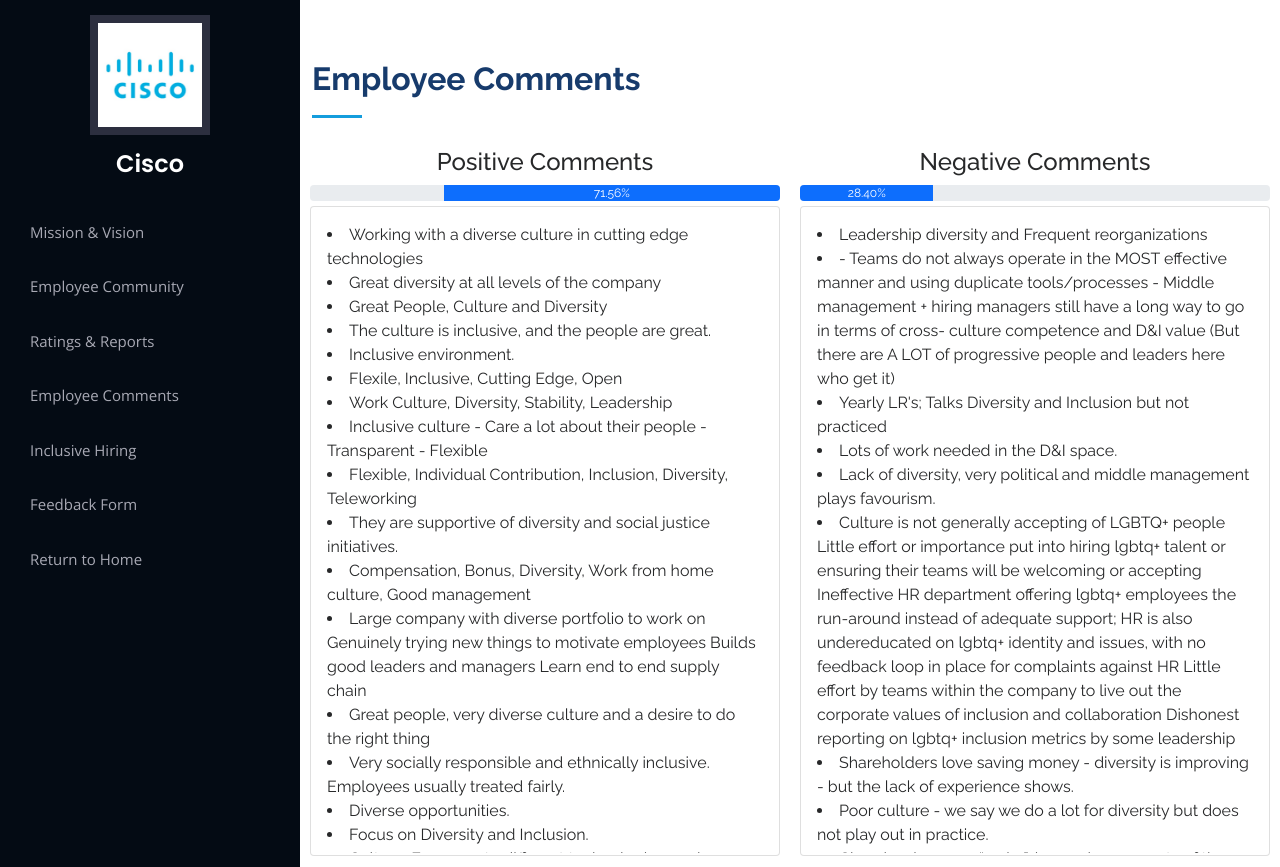
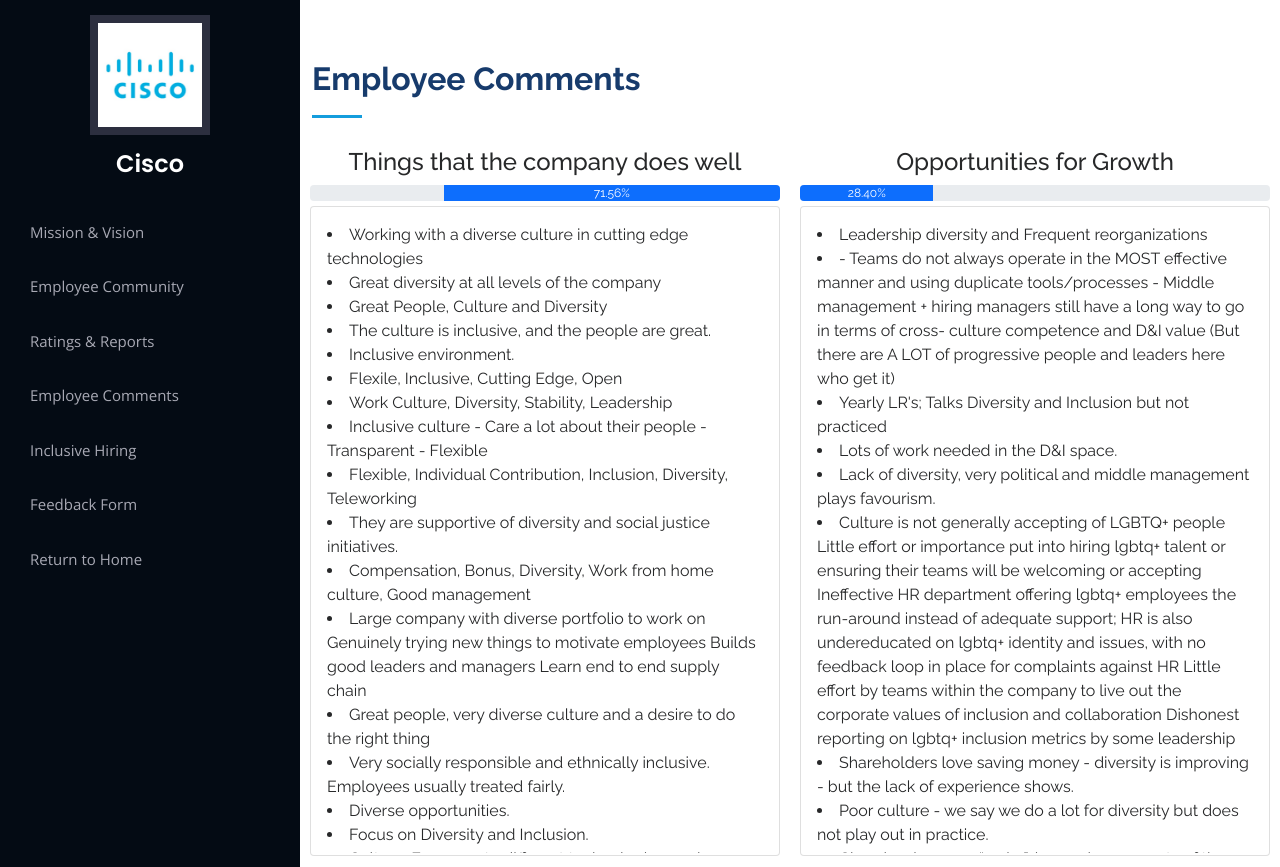
Before and after one commit to sawhney-kartik/inclusive-employement, a Flask app: page /cisco/employee/ in a window 1280 px wide. Shown: the top 867 px of the page. Run offline with Flask 2, Linux system fonts and the light colour scheme; some libraries are stand-ins or nearby versions.

Commit message:
changed headings

```diff
--- a/Website/templates/cisco_tabs/employee.html
+++ b/Website/templates/cisco_tabs/employee.html
@@ -84,7 +84,7 @@
           <h2>Employee Comments</h2>
             <div class="row">
               <div class="column" style="font-family: 'Raleway', sans-serif">
-                <center><h4>Positive Comments</h4></center>
+                <center><h4>Things that the company does well</h4></center>
                 <div class="progress justify-content-end">
                   <div class="progress-bar" style="width: 71.56%"> 71.56% </div>
                 </div>
@@ -348,7 +348,7 @@
                 </div>
               </div>
               <div class="column" style="font-family: 'Raleway', sans-serif">
-                <center><h4>Negative Comments</h4></center>
+                <center><h4>Opportunities for Growth</h4></center>
                 <div class="progress">
                   <div class="progress-bar" style="width: 28.4%">28.40%</div>
                 </div>
--- a/Website/templates/intel_tabs/employee.html
+++ b/Website/templates/intel_tabs/employee.html
@@ -85,7 +85,7 @@
           <h2>Employee Comments</h2>
             <div class="row">
               <div class="column" style="font-family: 'Raleway', sans-serif">
-                <center><h4>Positive Comments</h4></center>
+                <center><h4>Things that the company does well</h4></center>
                 <div class="progress justify-content-end">
                   <div class="progress-bar" style="width: 74.56%"> 74.56% </div>
                 </div>
@@ -229,7 +229,7 @@
 
               </div>
               <div class="column" style="font-family: 'Raleway', sans-serif">
-                <center><h4>Negative Comments</h4></center>
+                <center><h4>Opportunities for Growth</h4></center>
                 <div class="progress">
                   <div class="progress-bar" style="width:25.43%">25.43%</div>
                 </div>
--- a/Website/templates/microsoft_tabs/employee.html
+++ b/Website/templates/microsoft_tabs/employee.html
@@ -86,7 +86,7 @@
           <h2>Employee Comments</h2>
             <div class="row">
               <div class="column" style="font-family: 'Raleway', sans-serif">
-                <center> <h4>Positive Comments</h4></center>
+                <center> <h4>Things that the company does well</h4></center>
                 <div class="progress justify-content-end">
                   <div class="progress-bar" style="width: 74.94%"> 74.94% </div>
                 </div>
@@ -429,7 +429,7 @@
                 </div>
               </div>
               <div class="column" style="font-family: 'Raleway', sans-serif">
-                <center><h4>Negative Comments</h4></center>
+                <center><h4>Opportunities for Growth</h4></center>
                 <div class="progress">
                   <div class="progress-bar" style="width:25.05%">25.05%</div>
                 </div>
```
